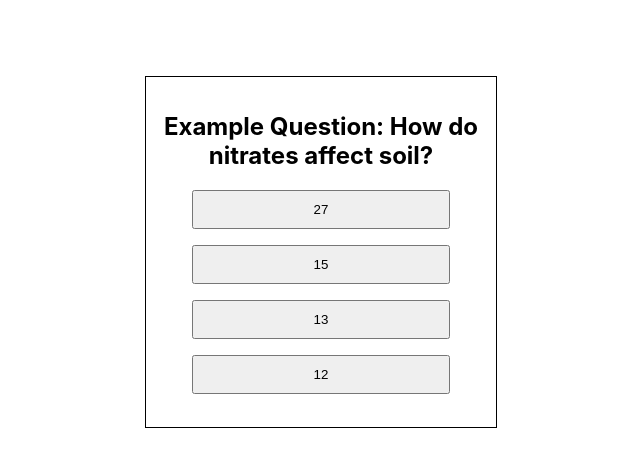
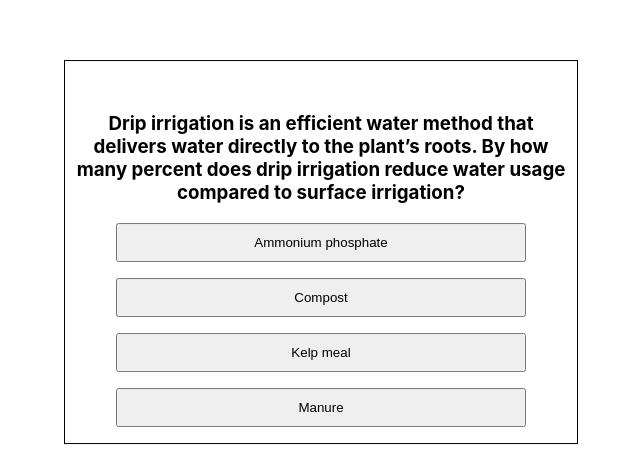
Before and after one commit to waymondrang/treevia, a React (Create React App) app: page / in a window 1280 px wide. Shown: the part 148-614 px from the top of the page, without its empty margins (319-959 px from the left). Built offline with nearby package versions, Linux system fonts and the light colour scheme.

Commit message:
Updates to Trivia Component

```diff
--- a/src/App.js
+++ b/src/App.js
@@ -1,4 +1,3 @@
-import logo from './logo.svg';
 import './App.css';
 import React from 'react';
 import Trivia from './Trivia.js';
@@ -8,13 +7,16 @@ import Trivia from './Trivia.js';
 function App() {
   let state = {
     question: {
-      question: "Example Question: How do nitrates affect soil?",
-      wrongAnswer1: "12",
-      wrongAnswer2: "13",
-      wrongAnswer3: "15",
-      answer: "27"
+      question: "Drip irrigation is an efficient water method that delivers water directly to the plant’s roots. By how many percent does drip irrigation reduce water usage compared to surface irrigation?",
+      wrongAnswer1: "Kelp meal",
+      wrongAnswer2: "Manure",
+      wrongAnswer3: "Compost",
+      answer: "Ammonium phosphate",
+      explanation: "Natural fertilizers are organic substances that contain vital nutrients for plant growth whereas synthetic fertilizers are made of synthesized chemicals like nitrogen, potassium and phosphorus (Hazra). "
     },
   };
+
+
   return (
 
     <Trivia questionData={state.question}/>
--- a/src/Trivia.css
+++ b/src/Trivia.css
@@ -1,7 +1,8 @@
 .game {
     position: absolute;
-    width: 350px;
-    height: 350px;
+    /* width 350px height 350px */
+    width: 40%;
+    height: auto;
     border: 1px solid black;
     top: 50%;
     left: 50%;
@@ -10,10 +11,18 @@
 
 }
 
-.game button {
+.game h3 {
+    margin-left: 10px;
+    margin-right: 10px;
+}
+
+.game button.q {
     display: block;
     cursor: pointer;
-    padding: 10px 120px;
+    width: 80%;
+    /* padding: 10px 120px; */
+    padding-top: 10px;
+    padding-bottom: 10px;
     margin-top: 16px;
     margin-bottom: 16px;
     margin-left: auto;
@@ -22,12 +31,53 @@
     transition-duration: 0.4s;
 }
 
-.game button:hover,
-.game button:focus {
-  box-shadow: 0 0.5em 0.5em -0.4em var(--hover);
-  transform: translateY(-0.25em);
+.game button.next {
+    cursor: pointer;
+    width: 20%;
+    padding-top: 10px;
+    padding-bottom: 10px;
 }
 
+/* .game button:hover {
+    background-color: aqua;
+} */
+
+.game button.q:hover,
+.game button.q:focus {
+    box-shadow: 0 0.5em 0.5em -0.4em var(--hover);
+    transform: translateY(-0.25em);
+}
+
+p.explanation {
+    /* padding-left: 30px;
+    padding-right: 30px; */
+    margin-left: 35px;
+    margin-right: 30px;
+}
+
+.alignRight {
+    margin-right: 35px;
+    margin-bottom: 25px;
+    text-align: right;
+    border: 0;
+}
+
+
+.image[wobble='1']{
+    background-color: green;
+}
+
+.image[wobble='2'] {
+    background-color: red;
+}
+
+.correct {
+    color: green
+}
+
+.error {
+    color: red
+}
 
 #question {
     text-align: center;
--- a/src/Trivia.js
+++ b/src/Trivia.js
@@ -1,53 +1,83 @@
-import React, { useCallback } from 'react';
+import React from 'react';
 import './Trivia.css';
 
 
 function Trivia({questionData}) {
+    const [wobble, setWobble] = React.useState(0)
+    const [showResults, setShowResults] = React.useState(false)
+    const [showCorrect, setShowCorrect] = React.useState(false)
+    const [showNotCorrect, setShowNotCorrect] = React.useState(false)
+    const [shuffleResults, setShuffleResults] = React.useState(true)
+
+    const canShuffle = () => setShuffleResults(true)
+
     let arr = [questionData.wrongAnswer1, questionData.wrongAnswer2, questionData.wrongAnswer3, questionData.answer]
     shuffle(arr);
 
     let ans = [false, false, false, false]
 
+    // Create list that has the correct and incorrect answers labelled
     let i = 0
     for (i; i < arr.length; i++) {
         if (arr[i] === questionData.answer) {
             ans[i] = true
         }
-        // if (arr[i].localCompare(questionData.answer) == 0) {
-        //     ans[i] = true
-        // }
     }
 
+    function evaluateAnswer(e) {
+        let v = e.target.value;
+        console.log(v);
+        console.log(typeof(v))
+
+        if (v === "true") {
+            console.log("Correct answer selected")
+            setShowCorrect(true)
+        } else {
+            setWobble(2);
+            setShowNotCorrect(true)
+        }
+
+        setShowResults(true)
+    }
 
     return (
     <div className="game">
-        <h2 id="question">{questionData.question}</h2>
+        <h3 id="question">{questionData.question}</h3>
 
-        <button type="button" onClick={evaluateAnswer} value={ans[0]}>{arr[0]}</button>
-        <button type="button" onClick={evaluateAnswer} value={ans[1]}>{arr[1]}</button>
-        <button type="button" onClick={evaluateAnswer} value={ans[2]}>{arr[2]}</button>
-        <button type="button" onClick={evaluateAnswer} value={ans[3]}>{arr[3]}</button>
+        <button type="button" className='q' onClick={evaluateAnswer} value={ans[0]}>{arr[0]}</button>
+        <button type="button" className='q' onClick={evaluateAnswer} value={ans[1]}>{arr[1]}</button>
+        <button type="button" className='q' onClick={evaluateAnswer} value={ans[3]}>{arr[3]}</button>
+        <button type="button" className='q' onClick={evaluateAnswer} value={ans[2]}> {arr[2]}</button>
+        {showCorrect ? <IsCorrect /> : null}
+        {showNotCorrect ? <NotCorrect /> : null}
+        {showResults ? <Results info={questionData} /> : null}
+
+        {/* <div class="alignRight">
+            <button type="button" className='next' onClick={canShuffle}>Next</button>
+        </div> */}
 
     </div>
     );
 }
+
+const Results = ({info}) => (
+    <div>
+    <p className='explanation'>The answer is {info.answer}.</p>
+    <p className='explanation'>{info.explanation}</p>
+    </div>
+  )
+
+const IsCorrect = () => (
+    <p className='explanation'>🥳Correct!🥳</p>
+)
+
+const NotCorrect = () => (
+    <p className='explanation'>Incorrect🤔</p>
+)
 
 // Shuffle contents of the answers array
 function shuffle(array) {
     array.sort(() => Math.random() - 0.5);
 }
 
-
-function evaluateAnswer(e) {
-    let v = e.target.value;
-    console.log(v);
-    // console.log(answer)
-
-    // if (a.answer.compare(v) == 0) {
-    //     console.log(true);
-    // } else {
-    //     console.log(false);
-    // }
-}
-
 export default Trivia;
```
